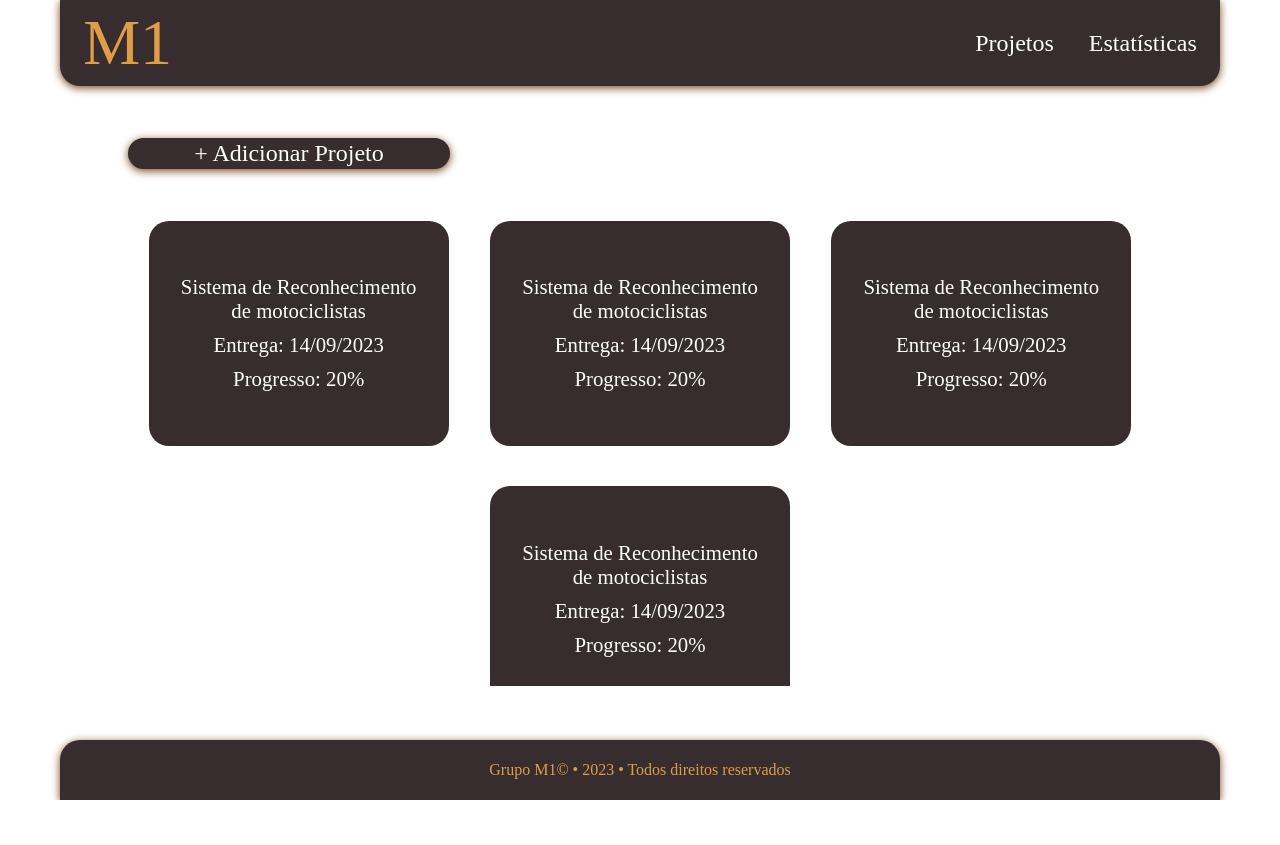
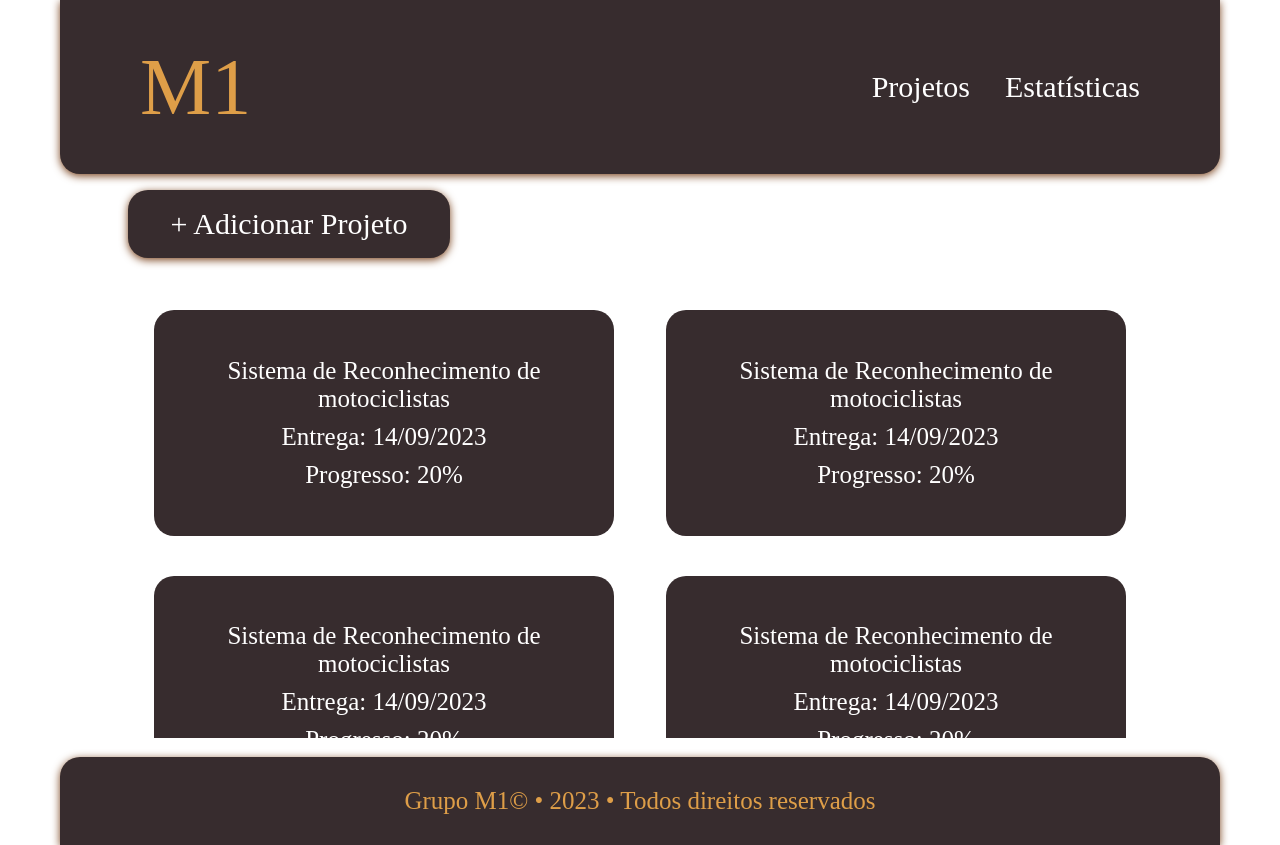
Before and after one commit to M1-API-3DSM/Front-End, a Next.js app in the folder siatt-frontend-api/: page /projetos in a window 1280 px wide. Before the commit the page ends 800 px from the top, so only its background shows below. Built offline with nearby package versions, Linux system fonts and the light colour scheme.

Commit message:
alterando o tamanho do botao projetos

```diff
--- a/siatt-frontend-api/public/css/projetos.css
+++ b/siatt-frontend-api/public/css/projetos.css
@@ -1,7 +1,7 @@
 nav {
   display: flex;
-  height: 5%;
-  padding: 2%;
+  height: 9.625rem;
+  padding: 0.625rem 5rem;
   justify-content: space-between;
   align-items: center;
   flex-shrink: 0;
@@ -12,7 +12,7 @@ nav {
 }
 nav ul {
   display: flex;
-  height: 10%;
+  height: 6.25rem;
   justify-content: center;
   align-items: center;
   gap: 2.1875rem;
@@ -22,7 +22,7 @@ nav li {
 }
 nav a {
   color: #FFFFFF;
-  font-size: 150%;
+  font-size: 1.875rem;
   font-style: normal;
   font-weight: 400;
   line-height: normal;
@@ -33,7 +33,7 @@ nav a:hover {
 }
 nav h3 {
   color: #DE9E48;
-  font-size: 4rem;
+  font-size: 5rem;
   font-style: normal;
   font-weight: 400;
   line-height: normal;
@@ -41,7 +41,7 @@ nav h3 {
 
 footer {
   display: flex;
-  height: 5%;
+  height: 4.25rem;
   margin-top: 1.2rem;
   margin-bottom: 0;
   padding: 0.625rem 5rem;
@@ -56,7 +56,7 @@ footer {
 }
 footer span {
   color: #DE9E48;
-  font-size: 100%;
+  font-size: 1.5625rem;
   font-style: normal;
   font-weight: 400;
   line-height: normal;
@@ -97,7 +97,7 @@ body {
 #botao-projetos {
   display: flex;
   width: 18.875rem;
-  height: 2%;
+  height: 3rem;
   padding: 0.625rem;
   flex-direction: column;
   justify-content: center;
@@ -108,7 +108,7 @@ body {
   background: #372C2E;
   box-shadow: 0px 2px 8px 0px #7A431D;
   color: #FFFFFF;
-  font-size: 150%;
+  font-size: 1.875rem;
   font-style: normal;
   font-weight: 400;
   line-height: normal;
@@ -141,7 +141,7 @@ body {
 
 .card-projeto {
   display: flex;
-  width: 15rem;
+  width: 25rem;
   height: 12.5rem;
   padding: 0.8rem 1.875rem;
   flex-direction: column;
@@ -154,7 +154,7 @@ body {
 .card-projeto span {
   color: #FFFFFF;
   text-align: center;
-  font-size: 130%;
+  font-size: 1.5625rem;
   font-style: normal;
   font-weight: 400;
   line-height: normal;
--- a/siatt-frontend-api/public/sass/projetos.scss
+++ b/siatt-frontend-api/public/sass/projetos.scss
@@ -14,7 +14,7 @@
 #botao-projetos {
   display: flex;
   width: 18.875rem;
-  height: 5rem;
+  height: 3rem;
   padding: 0.625rem;
   flex-direction: column;
   justify-content: center;
```
Also changed, not shown: 1 other file (tests, documents, lock files or other folders).
